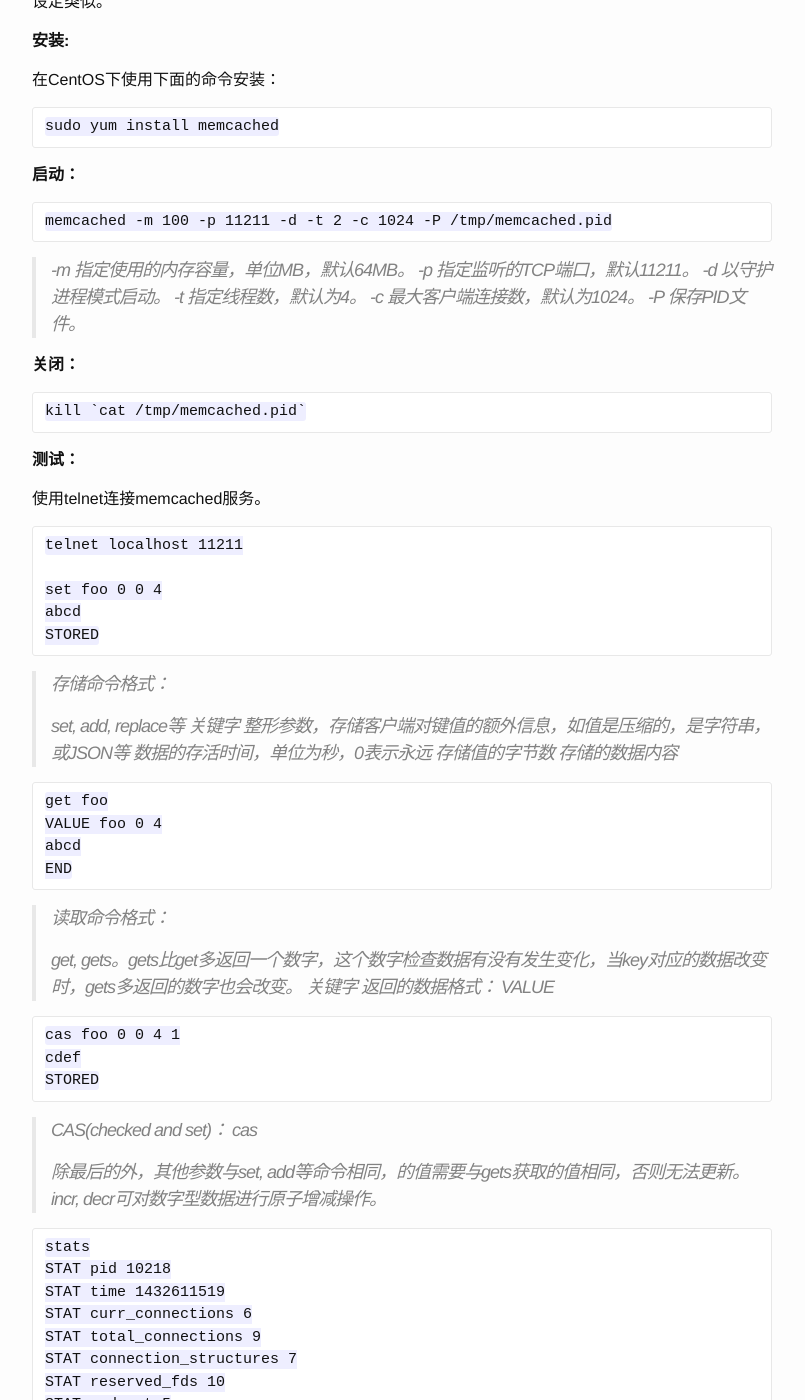
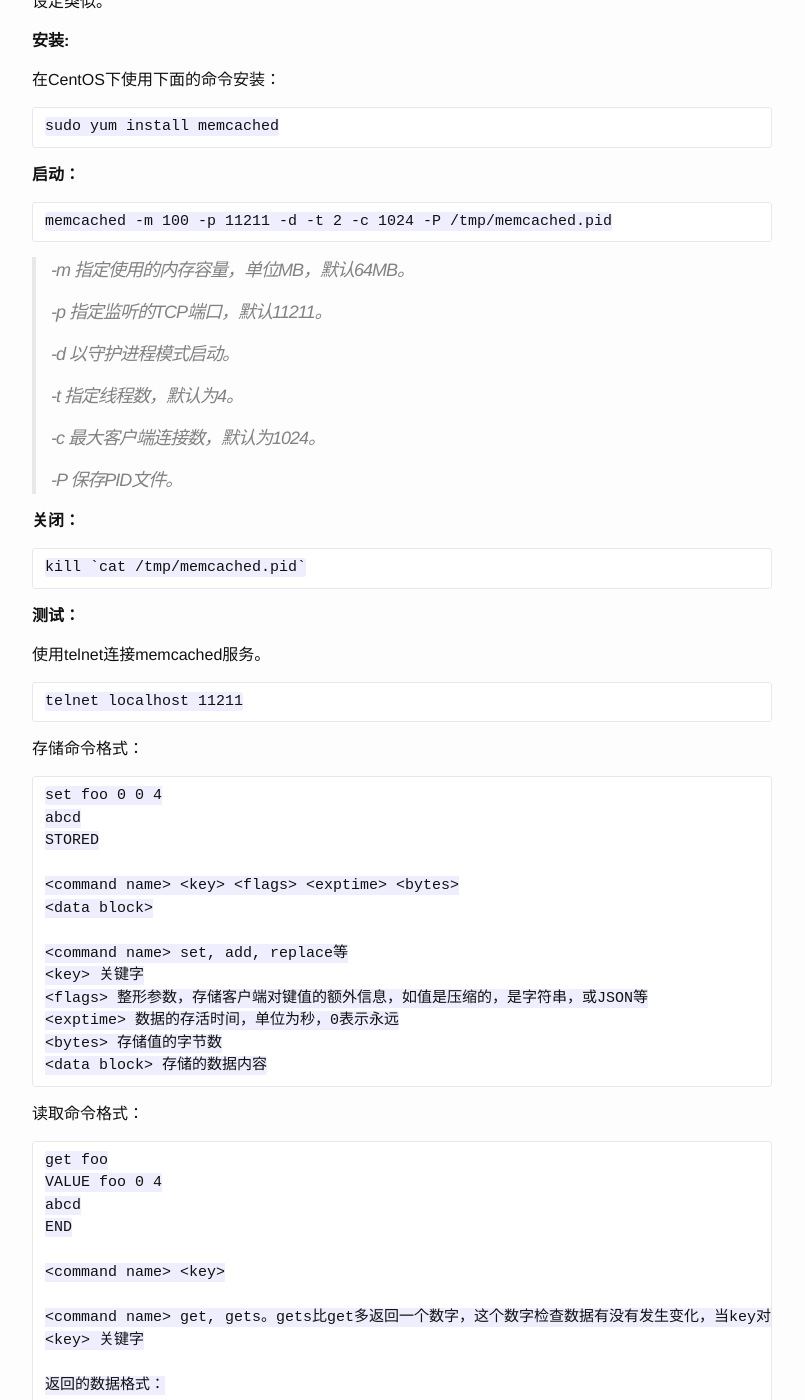
Before and after one commit to linlfx/me, a Jekyll site: the page built from blog/_posts/2015-05-28-memcached.markdown, in a window 1280 px wide and 1400 px high, scrolled down 486 px. Shown: the whole window, without its empty margins (238-1043 px from the left). Built offline with Jekyll 4.4.1, drawn with Linux system fonts in a browser that asks for light colours; comment, search, counter and statistics services are not loaded; some of the changed lines change nothing that is shown; some of the changed text lies outside the part shown.

Commit message:
Memcached update.

```diff
--- a/blog/_posts/2015-05-28-memcached.markdown
+++ b/blog/_posts/2015-05-28-memcached.markdown
@@ -5,7 +5,7 @@
 categories: ["Web", "缓存", "Memcached"]
 ---
 
-互联网上的应用、网站，随着用户的增长，功能的增强，会导致服务器超载，响应变慢等问题。缓存技术是减轻服务器压力、加快服务响应时间、提升用户体验的有效途径。这里介绍以Memcached作为缓存实现的使用及能解决的问题。
+互联网上的应用、网站，随着用户的增长，功能的增强，会导致服务器超载，响应变慢等问题。缓存技术是减轻服务器压力、加快服务响应时间、提升用户体验的有效途径。Memcached是非常流行的缓存系统，这里会介绍对Memcached的安装、设定，以及在集群环境下的使用。
 
 Memcached
 -------------------------
@@ -27,10 +27,15 @@
     memcached -m 100 -p 11211 -d -t 2 -c 1024 -P /tmp/memcached.pid
 
 > -m 指定使用的内存容量，单位MB，默认64MB。
+>
 > -p 指定监听的TCP端口，默认11211。
+>
 > -d 以守护进程模式启动。
+>
 > -t 指定线程数，默认为4。
+>
 > -c 最大客户端连接数，默认为1024。
+>
 > -P 保存PID文件。
 
 __关闭：__
@@ -43,44 +48,50 @@
 
     telnet localhost 11211
 
+存储命令格式：
+
     set foo 0 0 4
     abcd
     STORED
 
-> 存储命令格式：
-> <command name> <key> <flags> <exptime> <bytes>
-> <data block>
->
-> <command name> set, add, replace等
-> <key> 关键字
-> <flags> 整形参数，存储客户端对键值的额外信息，如值是压缩的，是字符串，或JSON等
-> <exptime> 数据的存活时间，单位为秒，0表示永远
-> <bytes> 存储值的字节数
-> <data block> 存储的数据内容
+    <command name> <key> <flags> <exptime> <bytes>
+    <data block>
+
+    <command name> set, add, replace等
+    <key> 关键字
+    <flags> 整形参数，存储客户端对键值的额外信息，如值是压缩的，是字符串，或JSON等
+    <exptime> 数据的存活时间，单位为秒，0表示永远
+    <bytes> 存储值的字节数
+    <data block> 存储的数据内容
+
+读取命令格式：
 
     get foo
     VALUE foo 0 4
     abcd
     END
 
-> 读取命令格式：
-> <command name> <key>
->
-> <command name> get, gets。gets比get多返回一个数字，这个数字检查数据有没有发生变化，当key对应的数据改变时，gets多返回的数字也会改变。
-> <key> 关键字
->
-> 返回的数据格式：
-> VALUE <key> <flags> <bytes>
+    <command name> <key>
+
+    <command name> get, gets。gets比get多返回一个数字，这个数字检查数据有没有发生变化，当key对应的数据改变时，gets多返回的数字也会改变。
+    <key> 关键字
+
+    返回的数据格式：
+
+    VALUE <key> <flags> <bytes>
+
+CAS(checked and set)：
 
     cas foo 0 0 4 1
     cdef
     STORED
 
-> CAS(checked and set)：
-> cas <key> <flags> <exptime> <bytes> <version>
->
-> 除最后的<version>外，其他参数与set, add等命令相同，<version>的值需要与gets获取的值相同，否则无法更新。
-> incr, decr可对数字型数据进行原子增减操作。
+    cas <key> <flags> <exptime> <bytes> <version>
+
+    除最后的<version>外，其他参数与set, add等命令相同，<version>的值需要与gets获取的值相同，否则无法更新。
+    incr, decr可对数字型数据进行原子增减操作。
+
+全局统计信息
 
     stats
     STAT pid 10218
@@ -99,8 +110,6 @@
     STAT delete_hits 0
     ...
     END
-
-> 全局统计信息
 
 Memcached集群
 ------------------------
```
